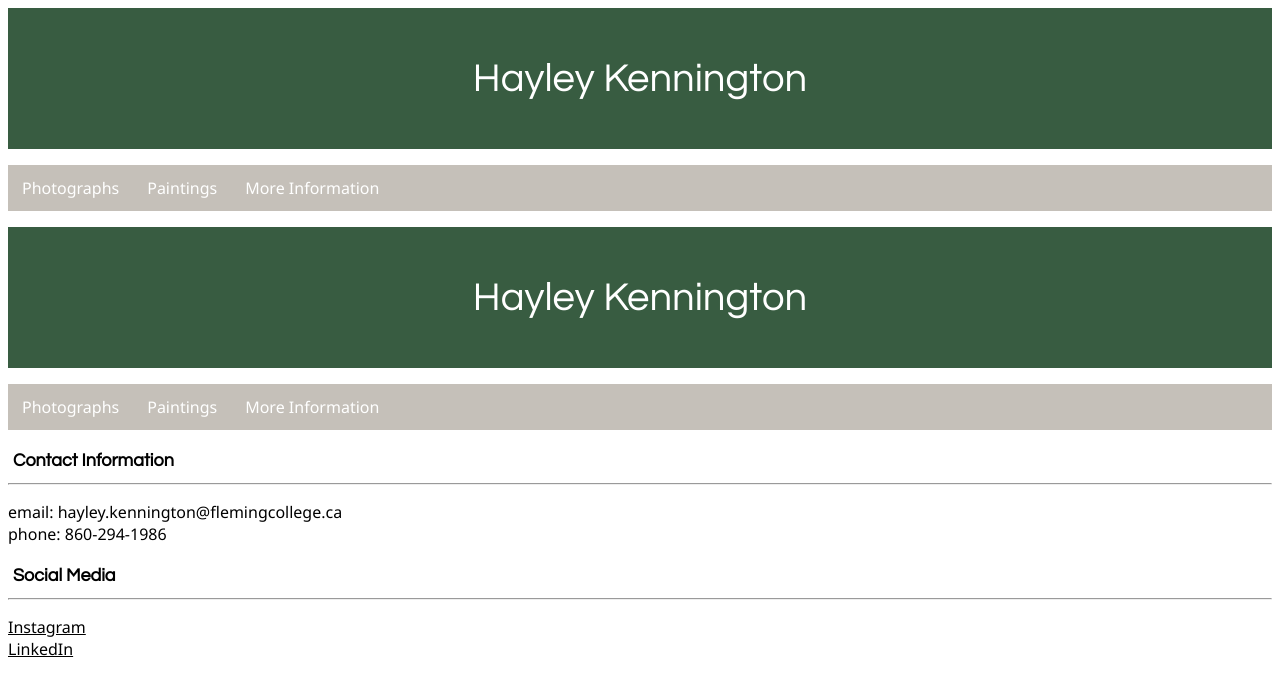
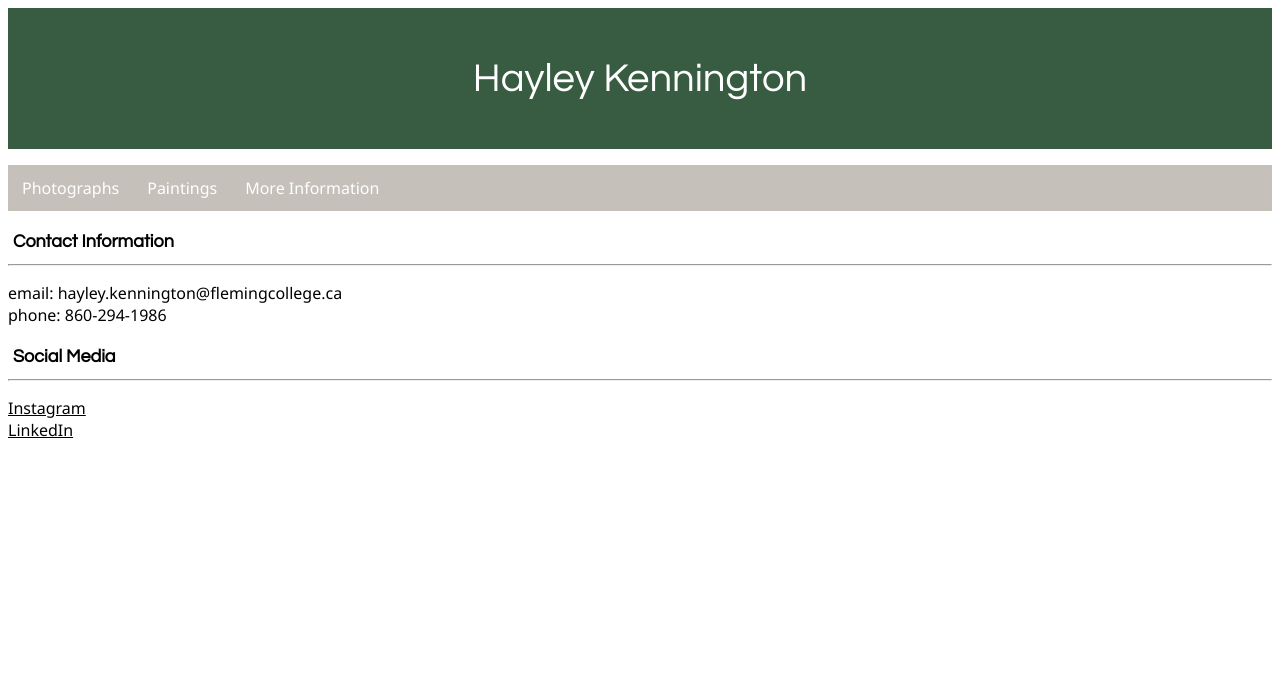
Before and after one commit to acgis-kenn0519/haylkennington.github.io, a plain HTML site: page info.htm in a window 1280 px wide. Drawn offline with Linux system fonts and the light colour scheme.

Commit message:
Update info.htm

```diff
--- a/info.htm
+++ b/info.htm
@@ -85,15 +85,6 @@ a {
   <li><a href="../info.htm">More Information</a></li>
 </ul>
 
-<header><a href="../index.html">Hayley Kennington</a></header>
-
-<!--Navigation bar included, linking to three subsiquent pages on my website-->
-<ul>
-  <li><a href="../photographs.htm">Photographs</a></li>
-  <li><a href="../paintings.htm">Paintings</a></li>
-  <li><a href="../info.htm">More Information</a></li>
-</ul>
-
   <section>Contact Information</section>
   <hr>
   <p>email: hayley.kennington@flemingcollege.ca
```
